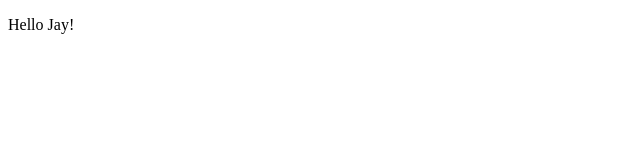
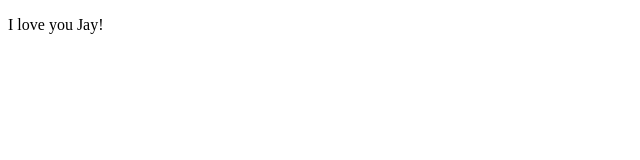
Before and after one commit to peterwillis/cyberdemon.github.com, a plain HTML site: page index.html in a window 1280 px wide. Shown: the full height of the page, 0-640 px from the left. Drawn offline with Linux system fonts and the light colour scheme.

Commit message:
show j a change

```diff
--- a/index.html
+++ b/index.html
@@ -6,6 +6,6 @@
 </title>
 </head>
 <body>
-<p>Hello Jay!</p>
+<p>I love you Jay!</p>
 </body>
 </html>
```
